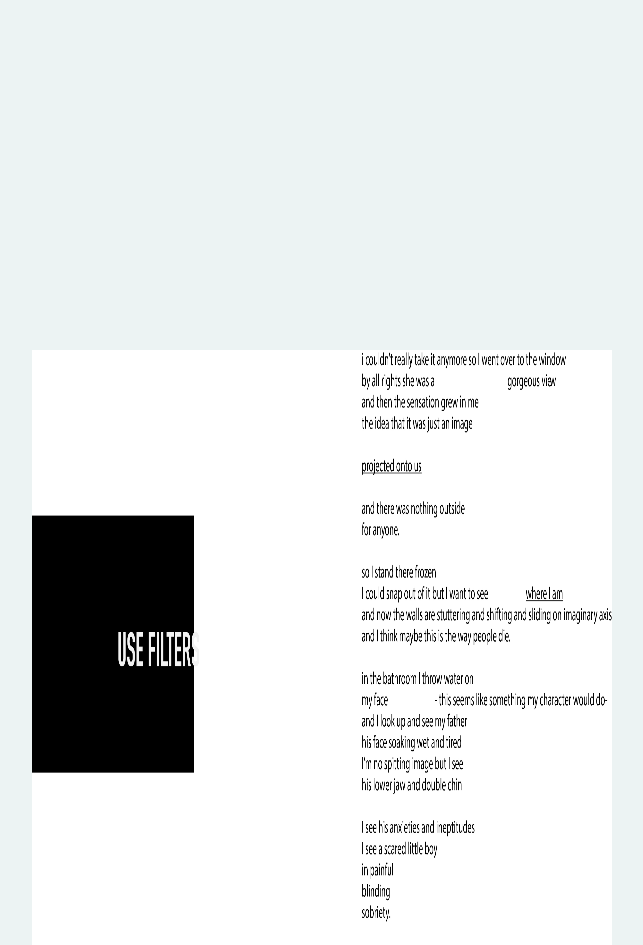
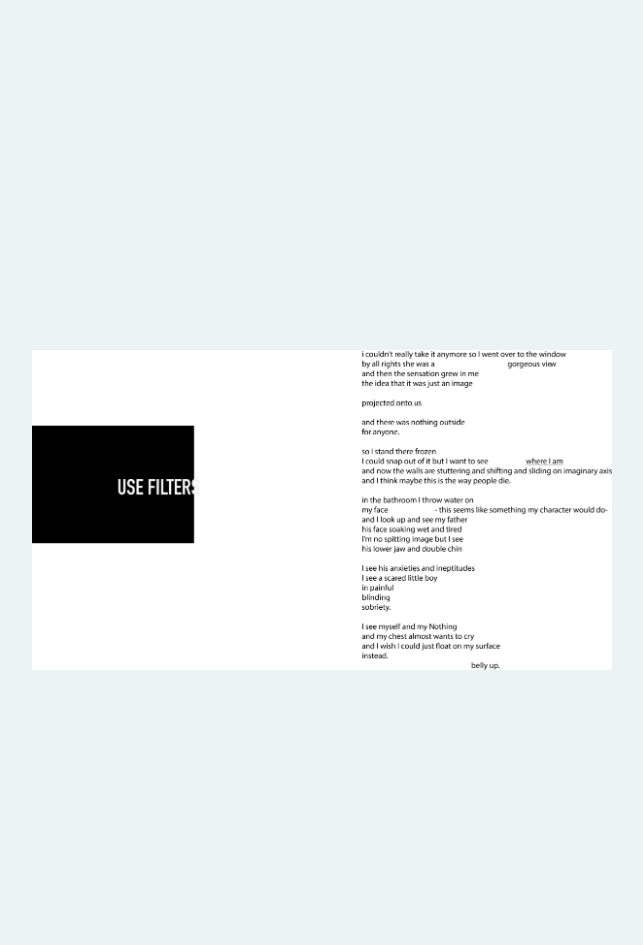
Before and after one commit to HughFerg/hughferg.github.io, a Jekyll site: the page built from _pages/top-secret-zine.html, in a window 1280 px wide. Shown: the top 945 px of the page, without its empty margins (318-961 px from the left). Built offline with Jekyll 4.4.1, drawn with Linux system fonts in a browser that asks for light colours; some web fonts are replaced.

Commit message:
try againg

```diff
--- a/_pages/top-secret-zine.html
+++ b/_pages/top-secret-zine.html
@@ -5,11 +5,11 @@ permalink: /top-secret-zine/
 active: none
 ---
 <div class="zine">
-  <img style="height: 700px;" src="../assets/img/zine/test-page-1.jpg">
+  <img  src="../assets/img/zine/test-page-1.jpg">
 </div>
 <div class="zine">
-  <img style="height: 700px" src="../assets/img/zine/test-page-2.jpg">
+  <img  src="../assets/img/zine/test-page-2.jpg">
 </div>
 <div class="zine">
-  <img style="height: 700px;" src="../assets/img/zine/test-page-3.jpg">
+  <img  src="../assets/img/zine/test-page-3.jpg">
 </div>
```
Also changed, not shown: 1 other file.
